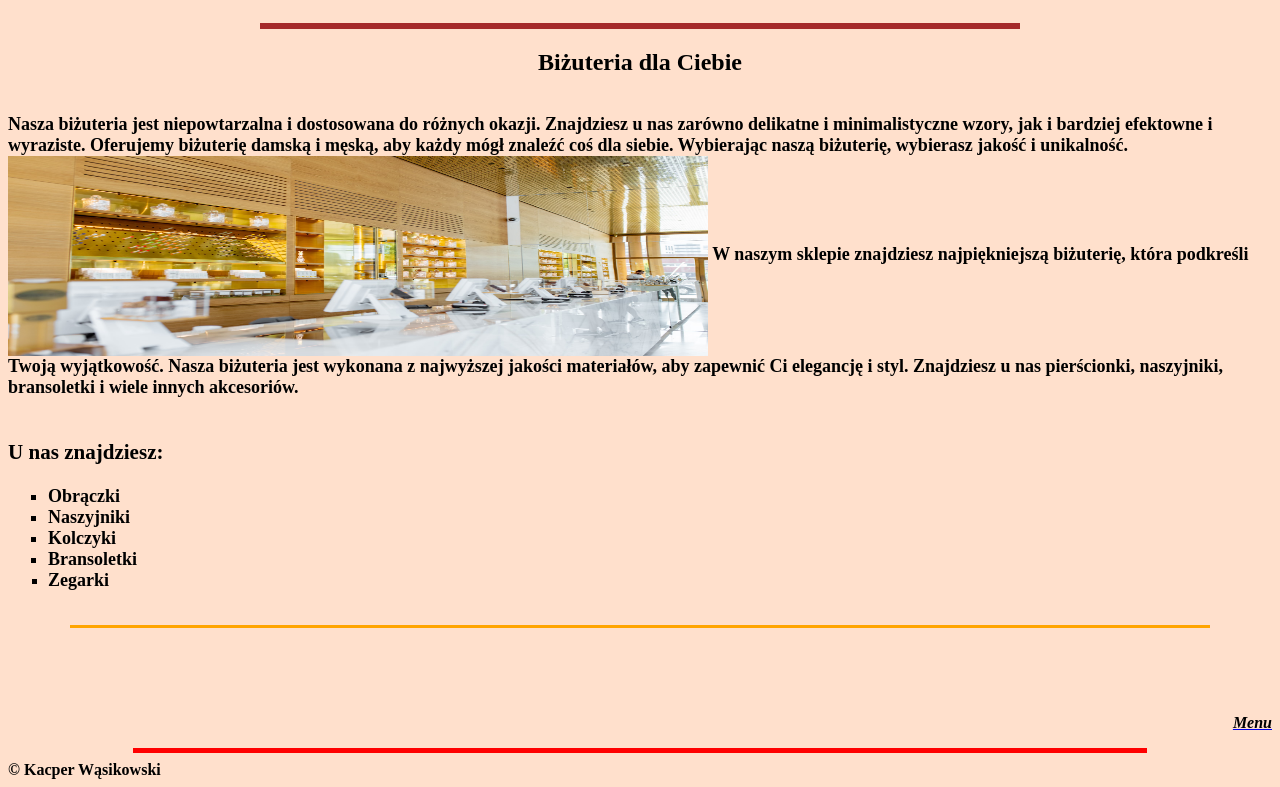
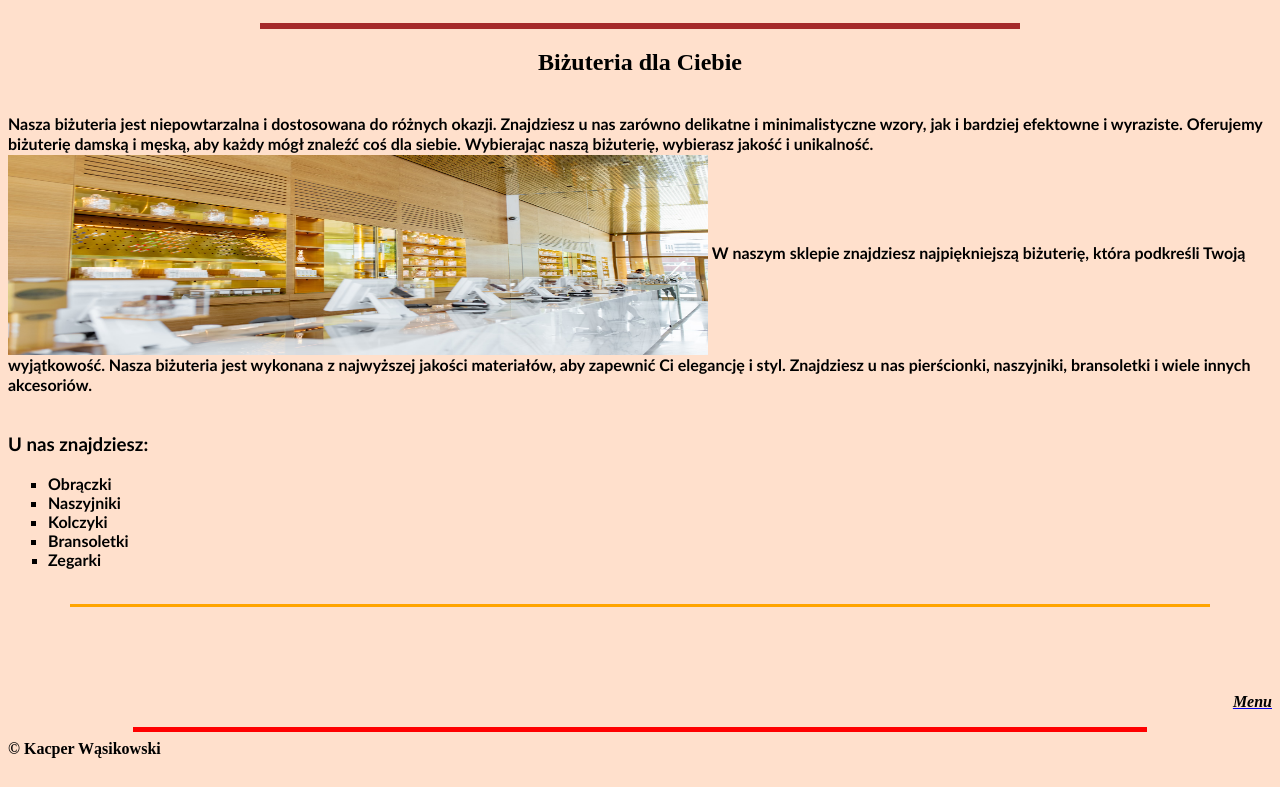
Before and after one commit to wasikowskikacper/sprawdzian1, a plain HTML site: page 1.html in a window 1280 px wide. Shown: the part 137-924 px from the top of the page. After the commit the page ends 903 px from the top, so only its background shows below. Drawn offline with Linux system fonts and the light colour scheme.

Commit message:
Update 1.html

```diff
--- a/1.html
+++ b/1.html
@@ -10,7 +10,7 @@
     <br>
     <font><h2><center>Biżuteria dla Ciebie</h2></font><br>
 
- <b><font color="black" face="Times New Roman" size="4">
+ <b><font color="black" face="Calibri" size="3">
         Nasza biżuteria jest niepowtarzalna i dostosowana do różnych okazji.
         Znajdziesz u nas zarówno delikatne i minimalistyczne wzory, jak i bardziej efektowne i wyraziste.
         Oferujemy biżuterię damską i męską, aby każdy mógł znaleźć coś dla siebie.
```
